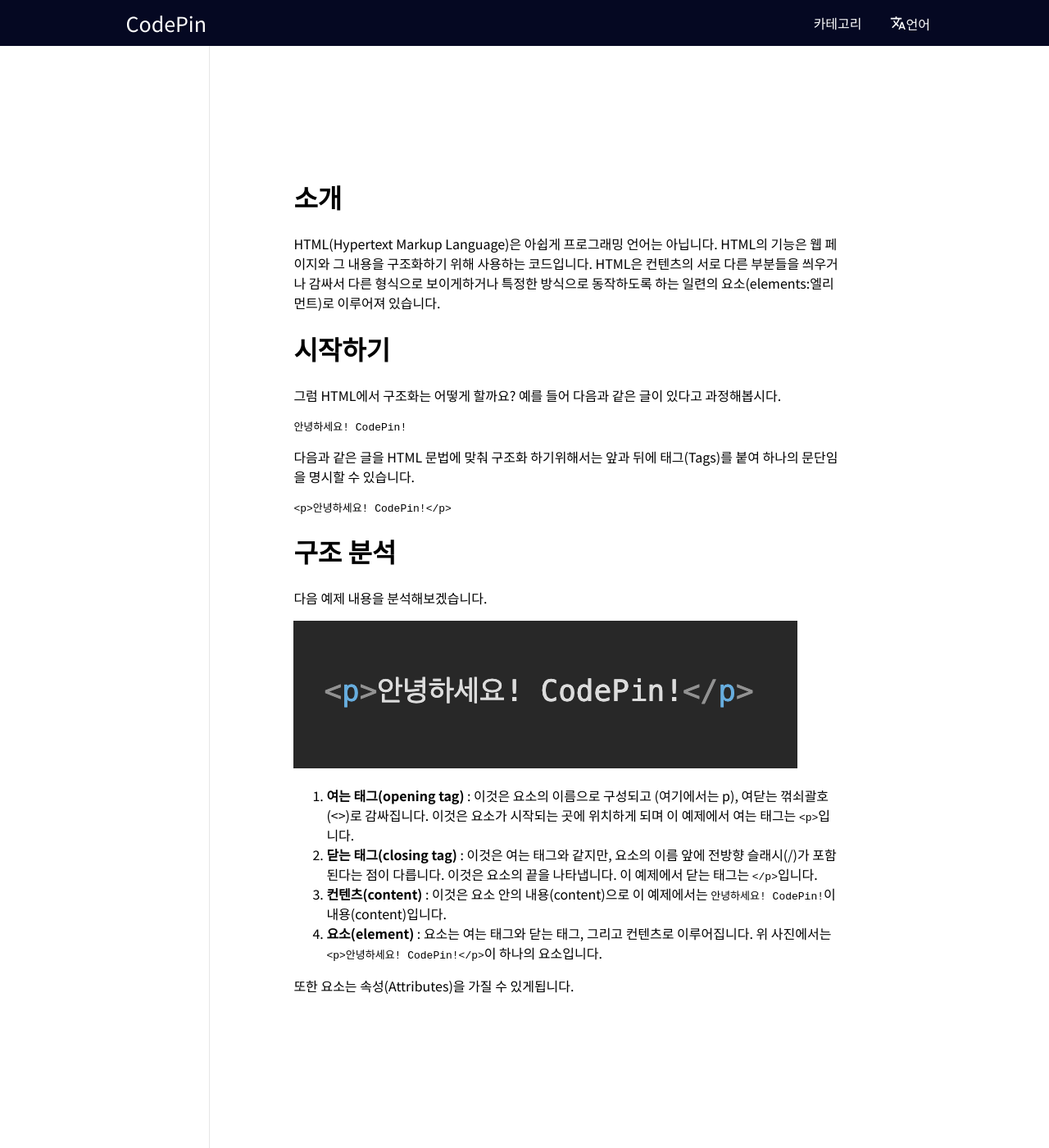
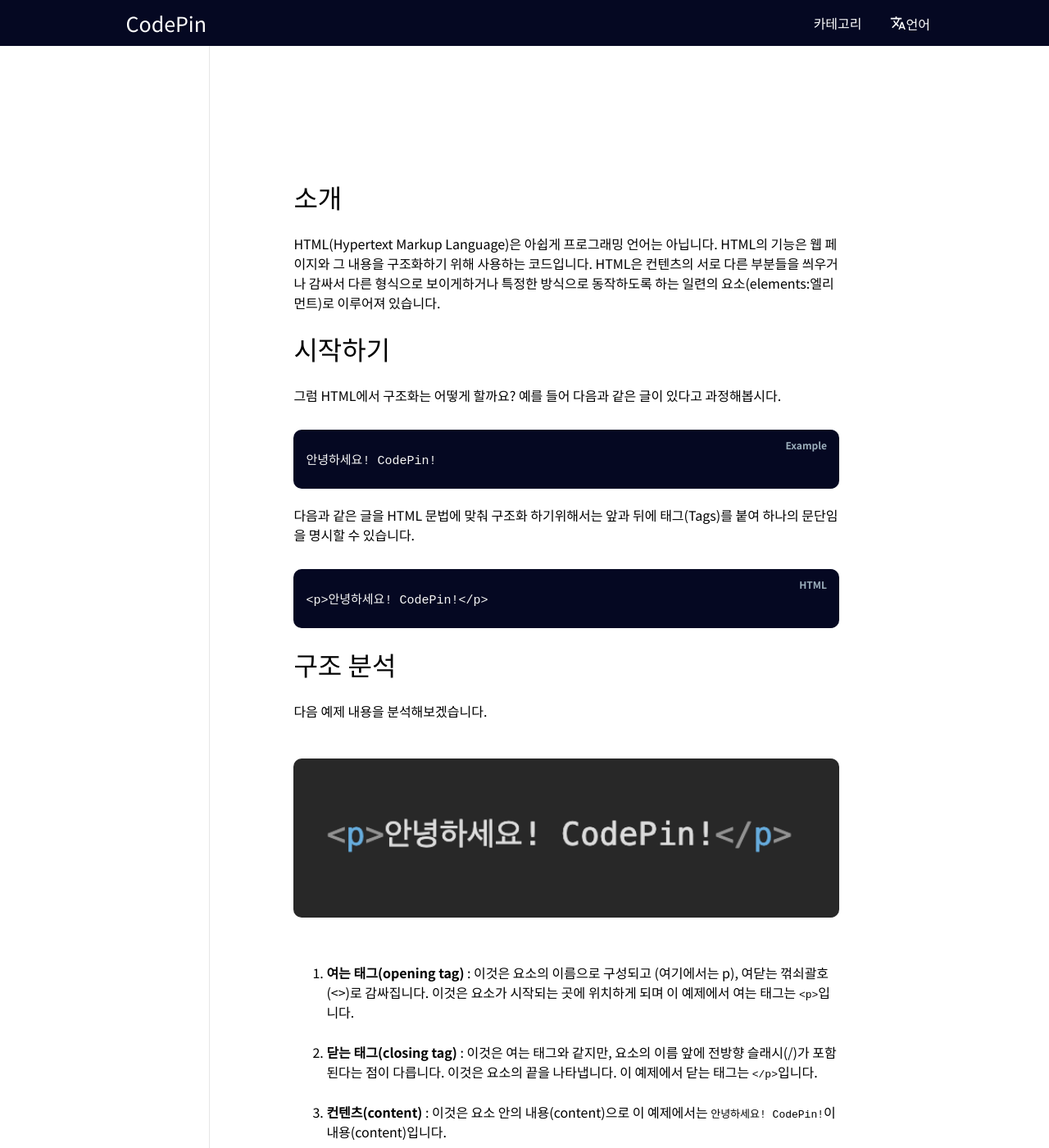
Before and after one commit to WADE-OSS/CodePin, a Jekyll site: the page built from lang/html.md, in a window 1280 px wide and 1400 px high. Shown: the whole window at 82% size. Built offline with Jekyll 4.4.1, drawn with Linux system fonts in a browser that asks for light colours; Markdown is read by kramdown in place of the engine named in the settings.

Commit message:
Update style.scss

```diff
--- a/assets/styles/style.scss
+++ b/assets/styles/style.scss
@@ -140,3 +140,67 @@ footer .copy{
 .docs .contents{
     padding: 140px 25% 200px 10%;
 }
+
+.docs .contents h1{
+    font-weight: 400;
+}
+
+.docs .contents h2{
+    margin-top: 70px;
+    padding-top: 30px;
+    font-weight: 500;
+    border-top: solid 1px #3c3c3c1f;
+}
+
+.docs .contents div.highlighter-rouge{
+    padding: 10px 15px;
+    background-color: #050822;
+    color: rgb(248, 248, 248);
+    border-radius: 10px;
+    margin-top: 30px;
+    margin-bottom: 20px;
+    font-size: 15px;
+}
+
+.docs .contents div.language-ex::before{
+    content: "Example";
+    float: right;
+    font-size: 12px;
+    font-weight: bold;
+    color: rgb(155, 174, 187);
+}
+
+.docs .contents div.language-html::before{
+    content: "HTML";
+    float: right;
+    font-size: 12px;
+    font-weight: bold;
+    color: rgb(155, 174, 187);
+}
+
+.docs .contents div.language-js::before{
+    content: "JS";
+    float: right;
+    font-size: 12px;
+    font-weight: bold;
+    color: rgb(155, 174, 187);
+}
+
+.docs .contents img{
+    width: 100%;
+    border-radius: 10px;
+    margin: 30px 0;
+}
+
+.docs .contents ol{
+    margin-top: 20px;
+    margin-bottom: 50px;
+}
+
+.docs .contents li{
+    margin-bottom: 25px;
+}
+
+.docs .contents a{
+    color: #3183fe;
+}
```
